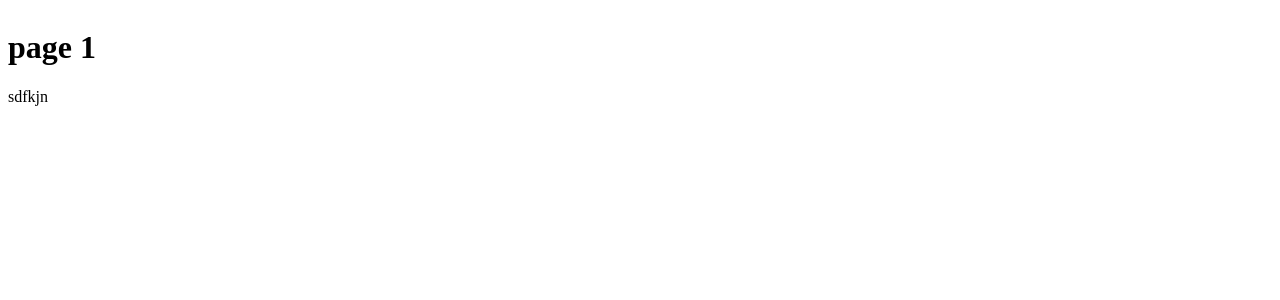
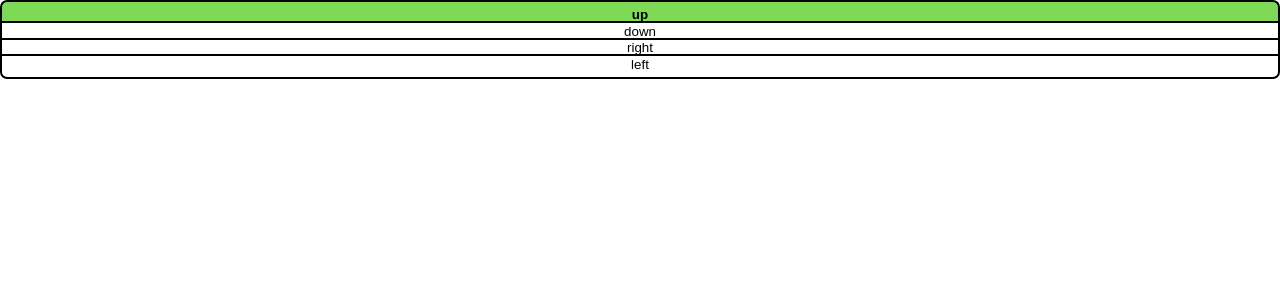
Before and after one commit to flamingchickens1540/Flock-UI, a SvelteKit app: page / in a window 1280 px wide. Shown: the top 300 px of the page. Built offline with nearby package versions, Linux system fonts and the light colour scheme.

Commit message:
added components

```diff
--- a/src/app.html
+++ b/src/app.html
@@ -6,7 +6,7 @@
 		<meta name="viewport" content="width=device-width, initial-scale=1" />
 		%sveltekit.head%
 	</head>
-	<body data-sveltekit-preload-data="hover">
+	<body data-sveltekit-preload-data="hover" style="margin: 0px;">
 		<div>%sveltekit.body%</div>
 	</body>
 </html>
--- a/src/lib/carousel/CatlystCarousel.svelte
+++ b/src/lib/carousel/CatlystCarousel.svelte
@@ -78,6 +78,8 @@
 </style>
 
 <div id="carouselFrame" style="width:{width}">
+    <!-- svelte-ignore a11y-no-static-element-interactions -->
+    <!-- svelte-ignore a11y-mouse-events-have-key-events -->
     <div
     on:touchstart={touch => handlemousedown(touch.touches[0].pageX)}
     on:touchmove={touch => handlemousemove(touch.touches[0].pageX)}
@@ -86,6 +88,8 @@
     on:mousedown={mouse => handlemousedown(mouse.x)}
     on:mousemove={mouse => handlemousemove(mouse.x)}
     on:mouseup={handlemouseup}
+
+    on:mouseleave={handlemouseup}
     class:mouseup id="carousel" style="margin-left:{margin}px;carousel" bind:this={content}>
         <slot/>
     </div>
--- /dev/null
+++ b/src/lib/ui/option/Option.svelte
@@ -0,0 +1,8 @@
+<script lang="ts">
+    export let id : number;
+    export let handleClick : (id : number) => void;
+</script>
+
+<button style="display:contents;" on:click={() => handleClick(id)}>
+    <slot/>
+</button>
--- /dev/null
+++ b/src/lib/ui/option/OptionChoices.svelte
@@ -0,0 +1,9 @@
+<script lang="ts">
+    export let selected : number = 0;
+
+    function select(id : number) {
+        selected = id;
+    }
+</script>
+
+<slot selected={selected} select={select}/>
--- /dev/null
+++ b/src/lib/ui/option/SingleChoice.svelte
@@ -0,0 +1,24 @@
+<script lang="ts">
+    export let selected : number = 0;
+
+    export let id : number;
+</script>
+
+<style>
+    div {
+        border-color: black;
+        border-width: 2px;
+        margin:0px;
+        border-style: solid;
+        border-radius: 7px;
+        padding: 5px;
+        background-color: white;
+    }
+
+    .selected {
+        background-color: #7ed957;
+        font-weight: bold;
+    }
+</style>
+
+<div class:selected={selected == id}><slot/></div>
--- /dev/null
+++ b/src/lib/ui/structure/Stackable.svelte
@@ -0,0 +1,24 @@
+<script lang="ts">
+    import { onMount } from "svelte";
+
+    let content : HTMLSpanElement;
+
+    export let stack : boolean = false;
+
+    function getPixels(pixels : string) {
+        return Number(pixels.slice(0, pixels.length-2));
+    }
+
+    if(stack) onMount(() => {
+        const element = content.children[0] as HTMLElement;
+        const style = element.style;
+        const computedStyle = getComputedStyle(element);
+
+        style.paddingTop = `${getPixels(computedStyle.paddingBottom) - (getPixels(computedStyle.borderRadius) + getPixels(computedStyle.borderTopWidth))/2}px`
+        style.marginTop = `${-getPixels(computedStyle.borderRadius) - 1}px`;
+        style.borderTopLeftRadius = style.borderTopRightRadius = "0px";
+    });
+</script>
+<div bind:this={content}>
+    <slot/>
+</div>
--- a/src/routes/+page.svelte
+++ b/src/routes/+page.svelte
@@ -1,40 +1,36 @@
-<script>
+<script lang="ts">
+    import Option from "$lib/ui/option/Option.svelte";
+    import OptionChoices from "$lib/ui/option/OptionChoices.svelte";
+    import Stackable from "$lib/ui/structure/Stackable.svelte";
+    import SingleChoice from "$lib/ui/option/SingleChoice.svelte"
     import CatlystCarousel from "$lib/carousel/CatlystCarousel.svelte";
-
 </script>
 
-<style>
-    div {
-        min-width: 100vw;
-        max-width: 100vw;
-        user-select: none;
-    }
-</style>
-
-<CatlystCarousel speed={5}>
-    <div>
-        <h1>page 1</h1>
-        <thing>sdfkjn</thing>
+<CatlystCarousel speed={2}>
+    <div style="min-width:100vw;max-width:100vw;height:100vw">
+        <OptionChoices let:selected let:select>
+            {#each ["up", "down", "right", "left"] as option, id}
+                <Option id={id} handleClick={select}>
+                    <Stackable stack={id != 0}>
+                        <SingleChoice id={id} selected={selected}>
+                            {option}
+                        </SingleChoice>
+                    </Stackable>
+                </Option>
+            {/each}
+        </OptionChoices>
     </div>
-    <div>
-        <h1>page 2</h1>
-        <thing>ewjkfs</thing>
-    </div>
-    <div>
-        <h1>page 3</h1>
-        <thing>ewjkfs</thing>
-    </div>
-    <div>
-        <h1>page 4</h1>
-        <thing>ewjkfs</thing>
-    </div>
-    <div>
-        <h1>page 5</h1>
-        <thing>ewjkfs</thing>
-        <button on:click={() => console.log('clicked!')}>click me</button>
-    </div>
-    <div>
-        <h1>page 6</h1>
-        <thing>ewjkfs</thing>
+    <div style="min-width:100vw;max-width:100vw;height:100vw">
+        <OptionChoices let:selected let:select>
+            {#each ["one", "two", "three", "four"] as option, id}
+                <Option id={id} handleClick={select}>
+                    <Stackable stack={id != 0}>
+                        <SingleChoice id={id} selected={selected}>
+                            {option}
+                        </SingleChoice>
+                    </Stackable>
+                </Option>
+            {/each}
+        </OptionChoices>
     </div>
 </CatlystCarousel>
```
